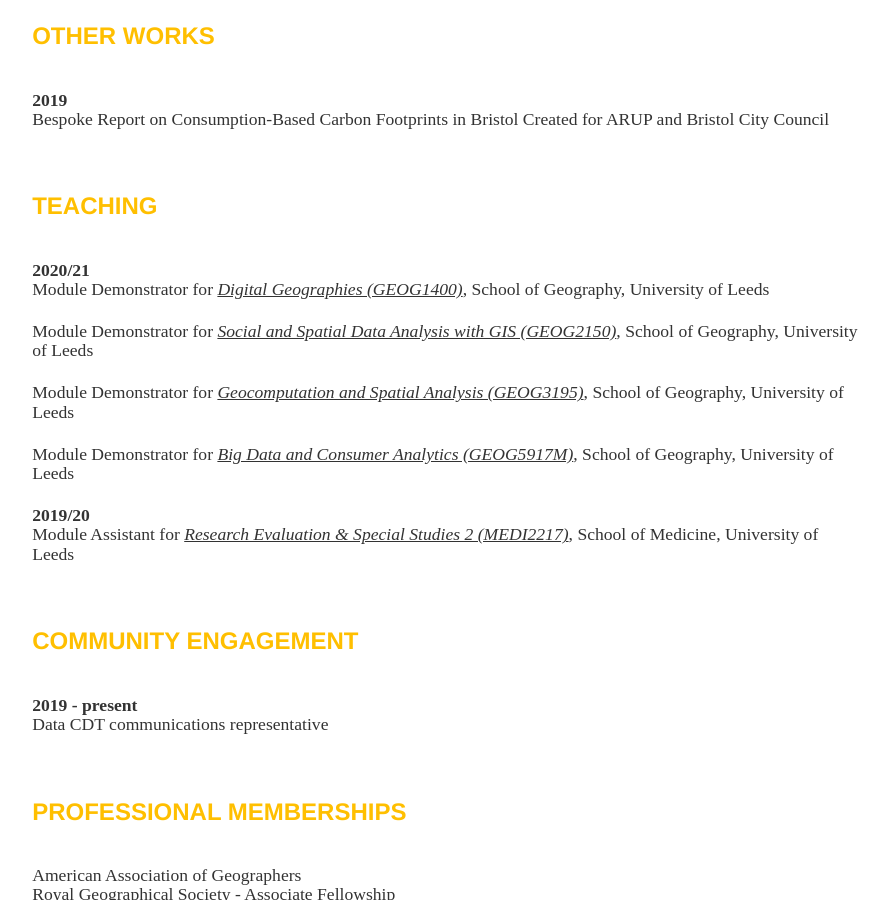
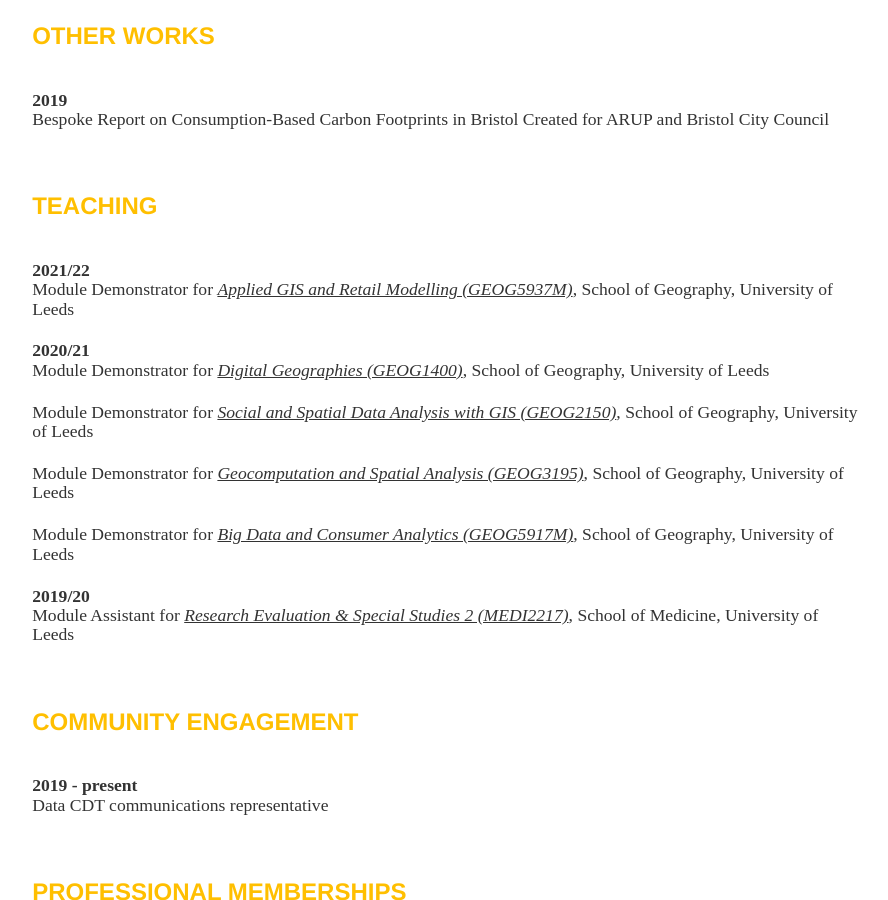
Before and after one commit to lena-kilian/lena-kilian.github.io, a Jekyll site: the page built from cv/index.md, in a window 1280 px wide and 900 px high, scrolled down 1755 px. Shown: the whole window, without its empty margins (195-1083 px from the left). Built offline with Jekyll 4.4.1, drawn with Linux system fonts in a browser that asks for light colours; our own code applies the rules of GitHub Pages for plain Markdown files.

Commit message:
Update index.md

```diff
--- a/cv/index.md
+++ b/cv/index.md
@@ -68,6 +68,9 @@ Bespoke Report on Consumption-Based Carbon Footprints in Bristol Created for ARU
 
 ### TEACHING
 
+**2021/22**<br/>
+Module Demonstrator for *[Applied GIS and Retail Modelling (GEOG5937M)](http://webprod3.leeds.ac.uk/catalogue/dynmodules.asp?Y=202021&M=GEOG-5937M)*, School of Geography, University of Leeds
+
 **2020/21**<br/>
 Module Demonstrator for *[Digital Geographies (GEOG1400)](http://webprod3.leeds.ac.uk/catalogue/dynmodules.asp?Y=201920&M=GEOG-1400)*, School of Geography, University of Leeds
 
@@ -93,6 +96,7 @@ Data CDT communications representative
 ### PROFESSIONAL MEMBERSHIPS
 
 American Association of Geographers
+
 Royal Geographical Society - Associate Fellowship
 
 |
```
